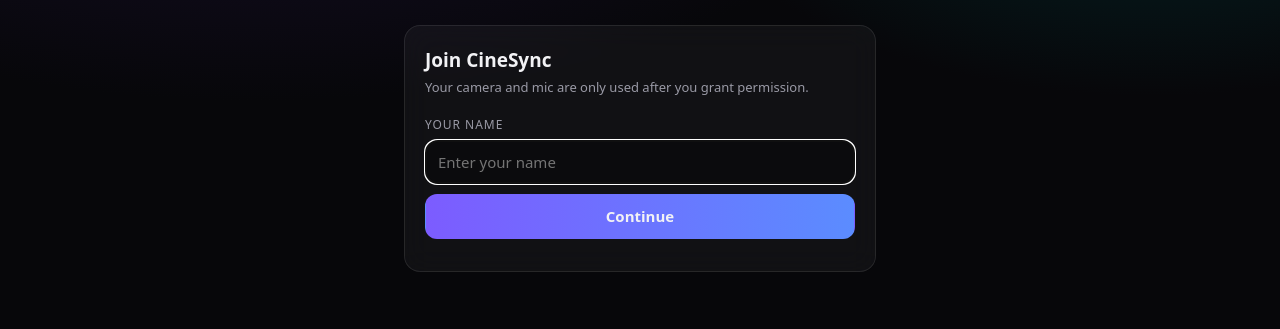
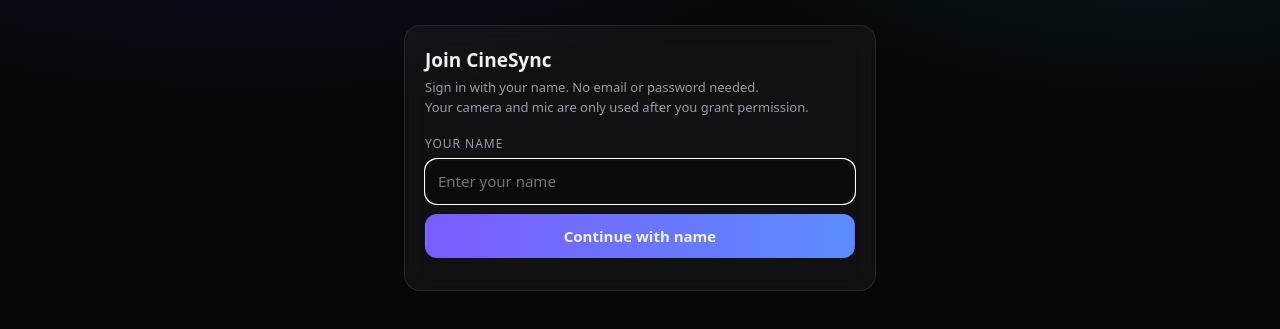
Before and after one commit to saurabh-cse74/cinesync, a website: page public/index.html in a window 1280 px wide. Shown: the part 179-508 px from the top of the page. Drawn offline with Linux system fonts and the light colour scheme; no server answers.

Commit message:
Add files via upload

```diff
--- a/public/index.html
+++ b/public/index.html
@@ -6,11 +6,12 @@
   <p class="dim" style="margin-bottom:28px">Watch together. Wherever you are.</p>
   <div class="card">
     <h2 style="font-size:19px;margin-bottom:4px">Join CineSync</h2>
+    <p class="dim sm">Sign in with your name. No email or password needed.</p>
     <p class="dim sm">Your camera and mic are only used after you grant permission.</p>
     <form id="login" style="margin-top:18px">
       <label for="name">Your name</label>
       <input id="name" name="name" placeholder="Enter your name" maxlength="40" autocomplete="name" required autofocus>
-      <button class="btn primary" id="submit" type="submit" style="width:100%;margin-top:10px">Continue</button>
+      <button class="btn primary" id="submit" type="submit" style="width:100%;margin-top:10px">Continue with name</button>
     </form>
     <p id="err" class="sm" style="color:#ff7a90;margin-top:12px"></p>
   </div>
```
